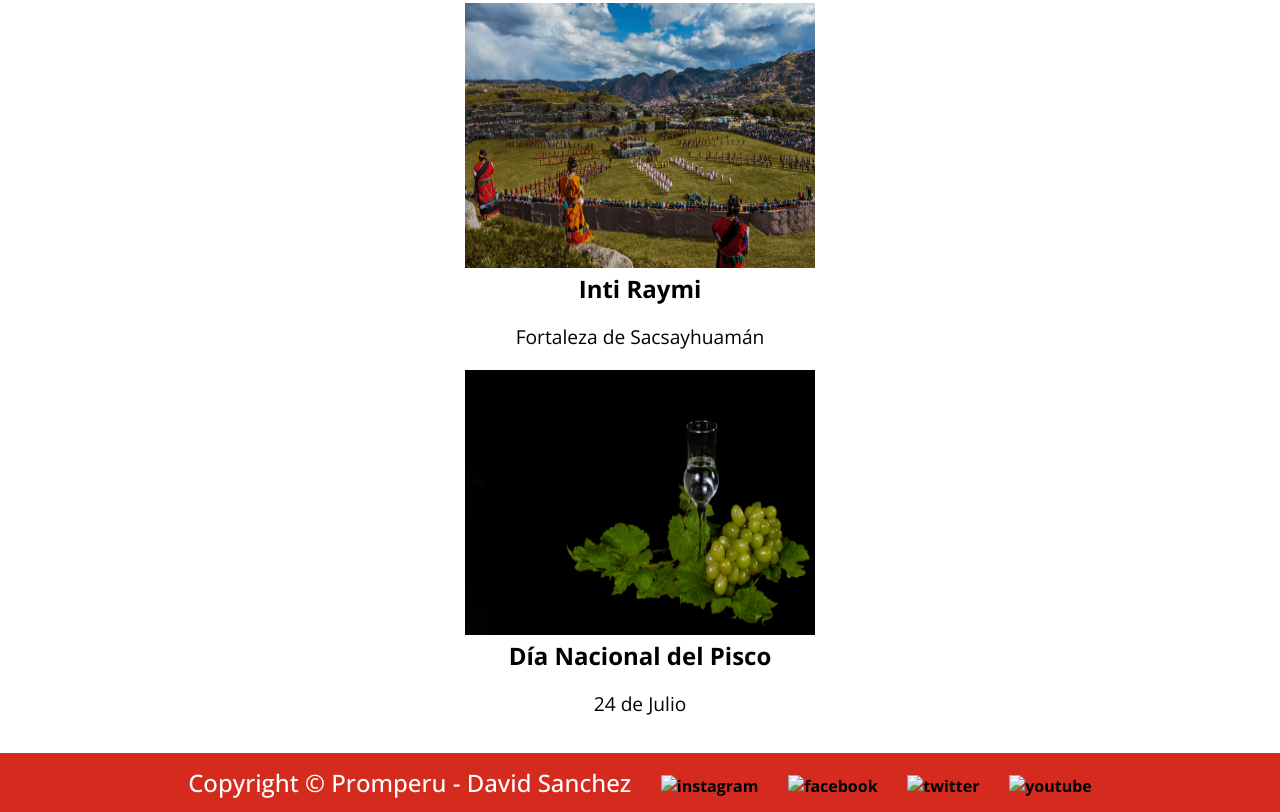
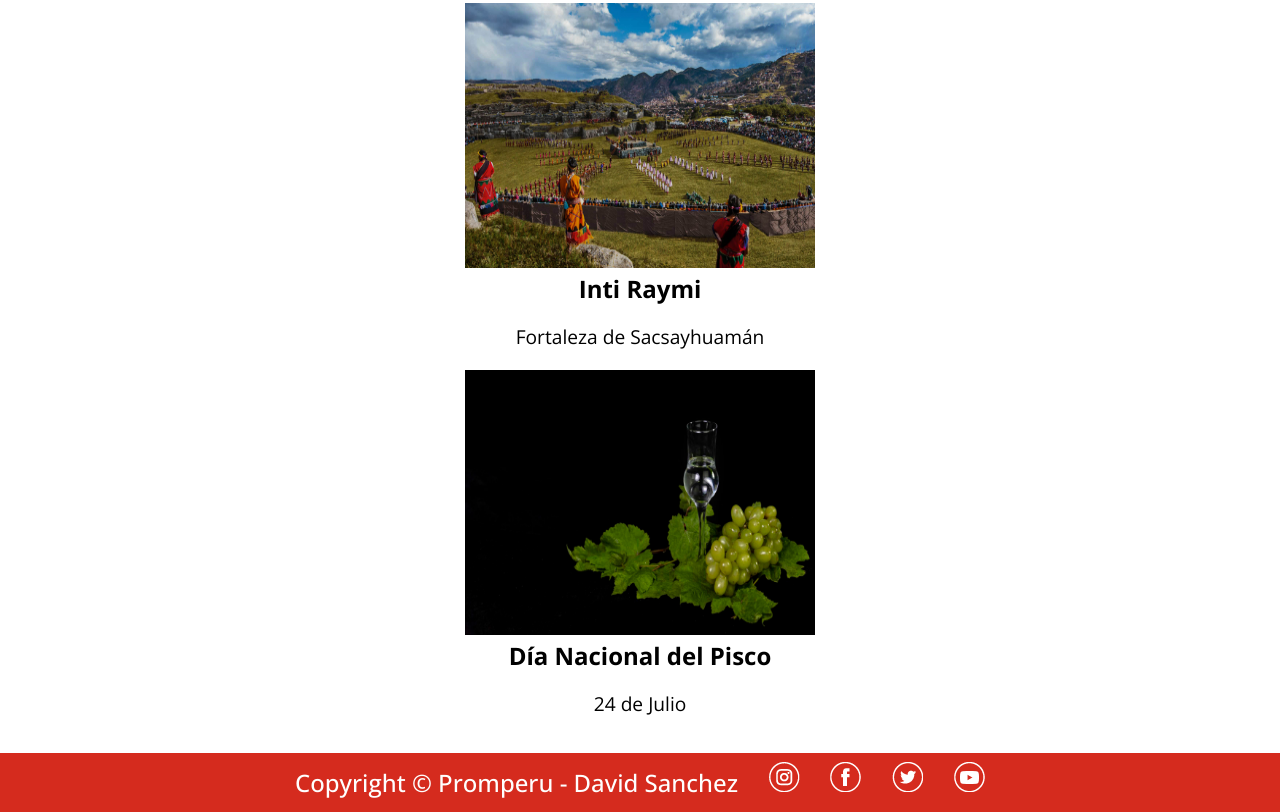
Before and after one commit to DavidSanchezR/TurismoPeru-DavidSanchez, a plain HTML site: page pages/eventos.html in a window 1280 px wide. Shown: the part 1629-2441 px from the top of the page. Drawn offline with nearby package versions, Linux system fonts and the light colour scheme; the site is published under a folder, as on GitHub Pages, so addresses that start at the root find nothing.

Commit message:
se corrige el enrutamiento de los íconos en las páginas html

```diff
--- a/css/style.css
+++ b/css/style.css
@@ -57,6 +57,12 @@ footer p {
     color: white;
     display: inline-block;
     padding: .8rem;
+}
+
+.redes_sociales_banner li a svg{
+    width: 33px;
+    height: 33px;
+    fill: #fff;
 }
 
 .logo {
--- a/pages/eventos.html
+++ b/pages/eventos.html
@@ -103,16 +103,16 @@
                 </p>
                 <ul class="redes_sociales_banner">
                     <li><a href="https://www.instagram.com/ytuqueplanes/" target="_blank"><img
-                                src="/assets/iconos/instagram.png" alt="instagram" class="svg"></a>
+                                src="../assets/iconos/instagram.png" alt="instagram" class="svg"></a>
                     </li>
                     <li><a href="https://www.facebook.com/ytuqueplanes/" target="_blank"><img
-                                src="/assets/iconos/facebook.png" alt="facebook" class="svg"></a>
+                                src="../assets/iconos/facebook.png" alt="facebook" class="svg"></a>
                     </li>
                     <li><a href="https://twitter.com/ConoceelPeru" target="_blank"><img
-                                src="/assets/iconos/twitter.png" alt="twitter" class="svg"></a>
+                                src="../assets/iconos/twitter.png" alt="twitter" class="svg"></a>
                     </li>
                     <li><a href="https://www.youtube.com/visitperu" target="_blank"><img
-                                src="/assets/iconos/youtube.png" alt="youtube" class="svg"></a>
+                                src="../assets/iconos/youtube.png" alt="youtube" class="svg"></a>
                     </li>
                 </ul>
             </div>
```
Also changed, not shown: pages/atractivos.html (+4 -4 lines), pages/contacto.html (+4 -4 lines), pages/experiencias.html (+4 -4 lines).
